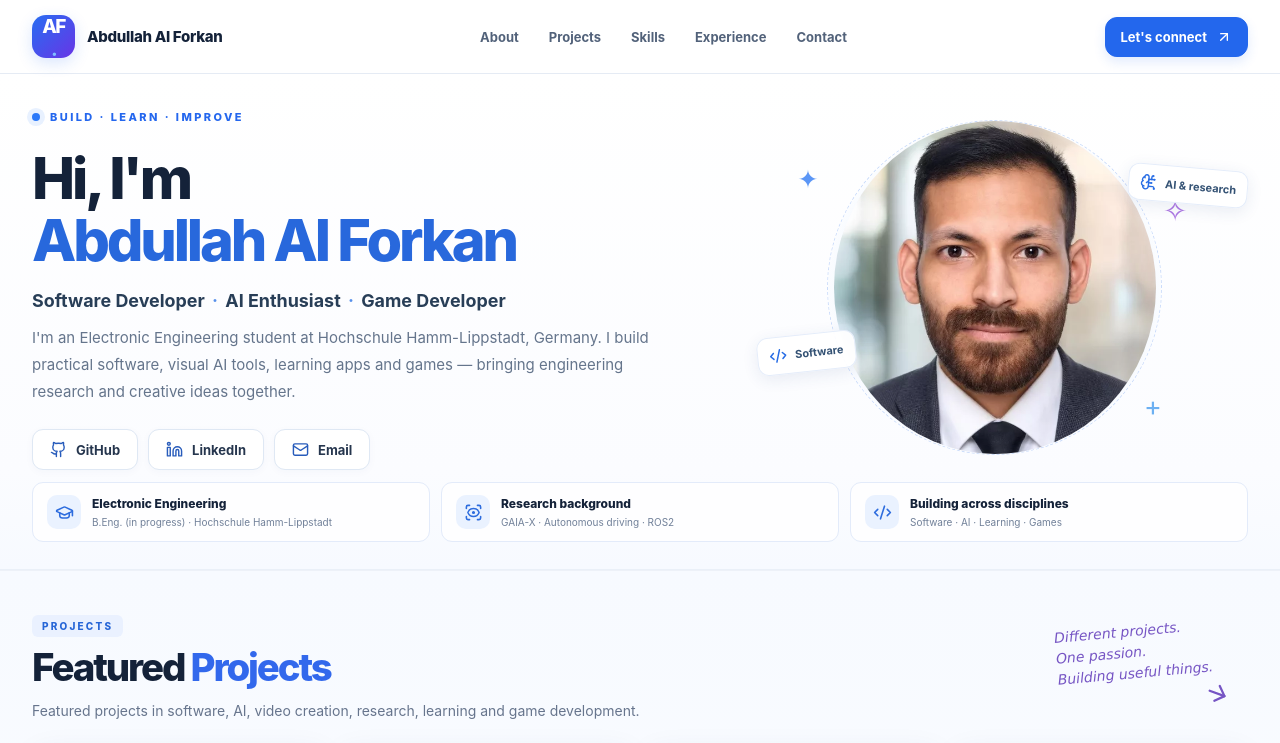
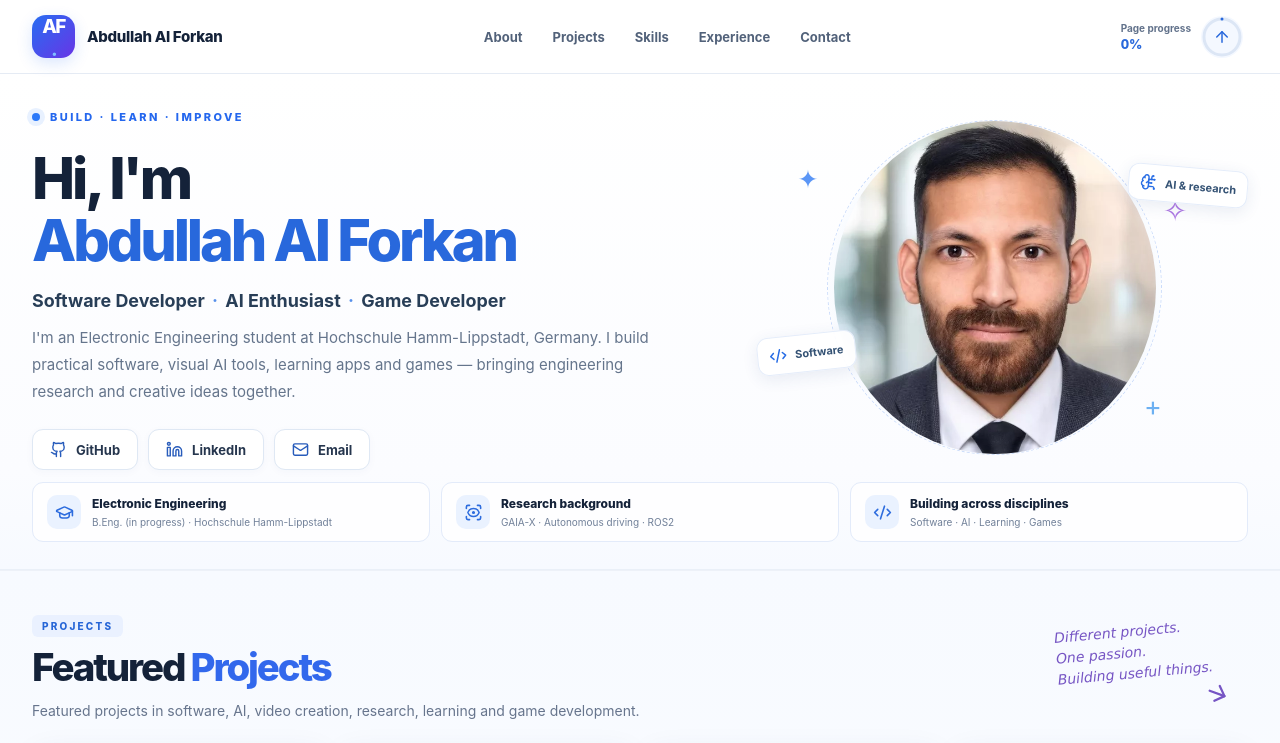
Before and after one commit to Forkan01/forkan-portfolio, a Next.js app: page / in a window 1280 px wide. Shown: the top 743 px of the page. Built offline with nearby package versions, Linux system fonts and the light colour scheme.

Commit message:
Replace header contact button with interactive scroll dial

```diff
--- a/app/globals.css
+++ b/app/globals.css
@@ -30,8 +30,6 @@ button, a { -webkit-tap-highlight-color: transparent; }
 .site-nav { display: flex; align-items: center; gap: 30px; }
 .site-nav a { font-size: 13px; font-weight: 650; color: #52627a; transition: color .2s; }
 .site-nav a:hover { color: var(--blue); }
-.nav-cta { display: inline-flex; align-items: center; gap: 9px; background: #2367ed; border: 1px solid #2367ed; border-radius: 12px; color: white; padding: 11px 15px; font-weight: 720; font-size: 13px; box-shadow: 0 5px 12px #2567ed22; }
-.nav-cta:hover { background: #1556d5; }
 .mobile-menu-button { display: none; border: 1px solid var(--stroke); border-radius: 10px; padding: 8px; color: var(--ink); background: white; cursor: pointer; }
 .hero { min-height: 420px; display: grid; grid-template-columns: minmax(0, 1.15fr) minmax(340px,.85fr); align-items: center; gap: 25px; padding-block: 38px 20px; position: relative; }
 .hero-copy { position: relative; z-index: 2; max-width: 760px; }
@@ -129,8 +127,8 @@ h2 em { font-style: normal; color: #3268ec; }
 .contact-section { background: linear-gradient(120deg,#ecf3ff,#faf5ff 75%); }.contact-inner { display: flex; align-items: center; justify-content: space-between; gap: 24px; }.contact-section p { color: #61728b; font-size: 13px; max-width: 700px; line-height: 1.65; }.contact-button { display: inline-flex; align-items: center; justify-content: center; gap: 9px; white-space: nowrap; color: white; background: #2065df; padding: 15px 19px; border-radius: 12px; font-size: 13px; font-weight: 800; box-shadow: 0 6px 15px #286fe629; }.contact-button:hover { background: #1452bc; }
 .site-footer { background: white; border-top: 1px solid var(--stroke); padding: 25px 0; }.footer-inner { display: flex; justify-content: space-between; align-items: center; gap: 18px; color: #7b8797; font-size: 12px; }.footer-inner strong { color: #1a2f4d; font-size: 17px; margin-right: 9px; }.footer-spark { color: #356fee; }.footer-inner div { display: flex; gap: 16px; color: #4d6b92; }.footer-inner div a:hover { color: #2367ed; }
 @media (max-width: 1150px) { .site-nav { gap: 17px; }.featured-grid, .more-grid, .skills-grid { grid-template-columns: repeat(2,minmax(0,1fr)); }.featured-card .project-art { height: 175px; }.more-heading { align-items: flex-start; flex-direction: column; }.filter-list { justify-content: flex-start; } }
-@media (max-width: 780px) { .site-header { height: 67px; }.site-container { width: min(100% - 36px,1390px); }.logo-name { display: none; }.site-nav { display: none; position: absolute; top: 66px; left: 0; right: 0; padding: 20px; background: white; border-bottom: 1px solid var(--stroke); box-shadow: 0 10px 30px #142c4b12; flex-direction: column; align-items: stretch; gap: 17px; }.site-nav.nav-open { display: flex; }.mobile-menu-button { display: inline-grid; }.nav-cta { margin-left: auto; padding: 10px 12px; }.hero { grid-template-columns: 1fr; padding-block: 42px 22px; gap: 2px; }.hero-copy { max-width: 100%; }.hero h1 { font-size: clamp(39px,7vw,62px); }.hero-visual { height: 290px; width: 100%; }.hero-photo-wrap { width: 258px; height: 265px; }.hero-photo { width: 258px; height: 265px; }.hero-orbit-outer { width: 260px; height: 260px; }.hero-orbit-inner { width: 235px; height: 235px; }.hero-visual:before { width: 280px; height: 280px; }.hero-sticker { font-size: 9px; }.sticker-one { left: 15%; }.sticker-two { right: 10%; }.heading-scribble { display: none; }.experience-grid { grid-template-columns: 1fr; }.section { padding-block: 36px; } }
-@media (max-width: 540px) { .site-container { width: calc(100% - 30px); }.nav-cta { font-size: 11px; }.hero h1 { font-size: clamp(36px,9.5vw,49px); }.hero-role { font-size: 14px; line-height: 1.6; }.hero-desc { font-size: 13px; }.hero-links a { padding: 10px 13px; }.hero-visual { margin-top: 10px; }.featured-grid,.more-grid,.skills-grid { grid-template-columns: 1fr; }.featured-card { padding: 16px; }.featured-card .project-art { height: 170px; }.section-heading h2 { font-size: 33px; }.more-grid { grid-template-columns: repeat(2,minmax(0,1fr)); gap: 9px; }.mini-card .project-art { height: 110px; }.mini-content { padding: 9px; }.mini-content h3 { font-size: 12px; }.mini-tags span { font-size: 8px; }.mini-links { gap: 5px; }.filter-list { overflow-x: auto; flex-wrap: nowrap; max-width: 100%; padding-bottom: 7px; justify-content: flex-start; }.filter-chip { white-space: nowrap; }.contact-inner { flex-direction: column; align-items: flex-start; }.contact-button { width: 100%; }.footer-inner { flex-direction: column; gap: 12px; text-align: center; } }
+@media (max-width: 780px) { .site-header { height: 67px; }.site-container { width: min(100% - 36px,1390px); }.logo-name { display: none; }.site-nav { display: none; position: absolute; top: 66px; left: 0; right: 0; padding: 20px; background: white; border-bottom: 1px solid var(--stroke); box-shadow: 0 10px 30px #142c4b12; flex-direction: column; align-items: stretch; gap: 17px; }.site-nav.nav-open { display: flex; }.mobile-menu-button { display: inline-grid; }.hero { grid-template-columns: 1fr; padding-block: 42px 22px; gap: 2px; }.hero-copy { max-width: 100%; }.hero h1 { font-size: clamp(39px,7vw,62px); }.hero-visual { height: 290px; width: 100%; }.hero-photo-wrap { width: 258px; height: 265px; }.hero-photo { width: 258px; height: 265px; }.hero-orbit-outer { width: 260px; height: 260px; }.hero-orbit-inner { width: 235px; height: 235px; }.hero-visual:before { width: 280px; height: 280px; }.hero-sticker { font-size: 9px; }.sticker-one { left: 15%; }.sticker-two { right: 10%; }.heading-scribble { display: none; }.experience-grid { grid-template-columns: 1fr; }.section { padding-block: 36px; } }
+@media (max-width: 540px) { .site-container { width: calc(100% - 30px); }.hero h1 { font-size: clamp(36px,9.5vw,49px); }.hero-role { font-size: 14px; line-height: 1.6; }.hero-desc { font-size: 13px; }.hero-links a { padding: 10px 13px; }.hero-visual { margin-top: 10px; }.featured-grid,.more-grid,.skills-grid { grid-template-columns: 1fr; }.featured-card { padding: 16px; }.featured-card .project-art { height: 170px; }.section-heading h2 { font-size: 33px; }.more-grid { grid-template-columns: repeat(2,minmax(0,1fr)); gap: 9px; }.mini-card .project-art { height: 110px; }.mini-content { padding: 9px; }.mini-content h3 { font-size: 12px; }.mini-tags span { font-size: 8px; }.mini-links { gap: 5px; }.filter-list { overflow-x: auto; flex-wrap: nowrap; max-width: 100%; padding-bottom: 7px; justify-content: flex-start; }.filter-chip { white-space: nowrap; }.contact-inner { flex-direction: column; align-items: flex-start; }.contact-button { width: 100%; }.footer-inner { flex-direction: column; gap: 12px; text-align: center; } }
 @media (prefers-reduced-motion: reduce) { html { scroll-behavior: auto; } *, *:before, *:after { transition-duration: .01ms !important; animation-duration: .01ms !important; } }
 
 
@@ -393,3 +391,44 @@ h2 em { font-style: normal; color: #3268ec; }
   .mini-content .mini-description { font-size: 10px; }
   .mini-tags { overflow-wrap: anywhere; }
 }
+
+
+/* Header scroll dial: isolated progress updates, with a keyboard-accessible return to top. */
+.scroll-dial {
+  display: inline-flex;
+  align-items: center;
+  justify-content: flex-end;
+  gap: 10px;
+  flex-shrink: 0;
+  min-height: 46px;
+  min-width: 136px;
+  padding: 3px 5px;
+  border: 0;
+  border-radius: 12px;
+  color: #142239;
+  background: transparent;
+  cursor: pointer;
+  text-align: left;
+}
+.scroll-dial:hover { background: #edf4ff; }
+.scroll-dial:hover .scroll-dial-ring { background: #fff; }
+.scroll-dial-label { display: flex; flex-direction: column; gap: 4px; }
+.scroll-dial-label small { font-size: 10px; line-height: 1.1; font-weight: 650; color: #62728b; white-space: nowrap; }
+.scroll-dial-value { font-size: 13px; line-height: 1; font-weight: 800; font-variant-numeric: tabular-nums; color: #2868dc; }
+.scroll-dial-ring { width: 42px; height: 42px; display: grid; place-items: center; position: relative; border-radius: 50%; background: #f4f8ff; }
+.scroll-dial-track, .scroll-dial-fill { fill: none; stroke-width: 3; }
+.scroll-dial-track { stroke: #dce6f5; }
+.scroll-dial-fill { stroke: #2868dc; stroke-linecap: round; transform: rotate(-90deg); transform-origin: 50% 50%; transition: stroke-dashoffset 120ms linear; }
+.scroll-dial-ring > svg:first-child { width: 100%; height: 100%; }
+.scroll-dial-arrow { position: absolute; inset: 0; margin: auto; color: #2868dc; }
+@media (max-width: 780px) {
+  .scroll-dial { margin-left: auto; min-width: 0; min-height: 44px; gap: 7px; }
+  .scroll-dial-label small { display: none; }
+  .scroll-dial-ring { width: 39px; height: 39px; }
+}
+@media (max-width: 360px) {
+  .header-inner { gap: 12px; }
+}
+@media (prefers-reduced-motion: reduce) {
+  .scroll-dial-fill { transition: none; }
+}
--- a/app/page.tsx
+++ b/app/page.tsx
@@ -1,6 +1,7 @@
 "use client";
 
 import { useEffect, useState } from "react";
+import ScrollProgress from "./scroll-progress";
 import {
   ArrowRight, ArrowUpRight, BrainCircuit, BriefcaseBusiness, Check,
   Code2, ExternalLink, FileText, Github,
@@ -299,7 +300,7 @@ export default function Home() {
           <nav id="primary-navigation" className={menuOpen ? "site-nav nav-open" : "site-nav"} aria-label="Main navigation">
             {navLinks.map(([label, href]) => <a key={href} href={href} onClick={() => setMenuOpen(false)}>{label}</a>)}
           </nav>
-          <a className="nav-cta" href="mailto:Abdullah-al.forkan@stud.hshl.de?subject=Portfolio%20inquiry">Let&apos;s connect <ArrowUpRight size={16}/></a>
+          <ScrollProgress />
           <button id="mobile-menu-toggle" className="mobile-menu-button" type="button" aria-controls="primary-navigation" aria-label={menuOpen ? "Close navigation" : "Open navigation"} aria-expanded={menuOpen} onClick={() => setMenuOpen(v => !v)}>{menuOpen ? <X size={23}/> : <Menu size={23}/>}</button>
         </div>
       </header>
--- /dev/null
+++ b/app/scroll-progress-utils.mjs
@@ -0,0 +1,6 @@
+/** @param {number} scrollTop @param {number} scrollHeight @param {number} clientHeight */
+export function getScrollProgress(scrollTop, scrollHeight, clientHeight) {
+  const distance = scrollHeight - clientHeight;
+  if (!Number.isFinite(distance) || !Number.isFinite(scrollTop) || distance <= 0) return 0;
+  return Math.round(Math.min(1, Math.max(0, scrollTop / distance)) * 100);
+}
--- /dev/null
+++ b/app/scroll-progress.tsx
@@ -0,0 +1,64 @@
+"use client";
+
+import { useEffect, useState } from "react";
+import { ArrowUp } from "lucide-react";
+import { getScrollProgress } from "./scroll-progress-utils.mjs";
+
+export default function ScrollProgress() {
+  const [progress, setProgress] = useState(0);
+
+  useEffect(() => {
+    let frame: number | null = null;
+
+    const update = () => {
+      frame = null;
+      const root = document.documentElement;
+      setProgress(getScrollProgress(root.scrollTop, root.scrollHeight, root.clientHeight));
+    };
+
+    const schedule = () => {
+      if (frame === null) frame = window.requestAnimationFrame(update);
+    };
+
+    update();
+    window.addEventListener("scroll", schedule, { passive: true });
+    window.addEventListener("resize", schedule);
+    // The gallery filters and late-loading assets can change page height.
+    const observer = typeof ResizeObserver === "undefined" ? null : new ResizeObserver(schedule);
+    observer?.observe(document.body);
+
+    return () => {
+      window.removeEventListener("scroll", schedule);
+      window.removeEventListener("resize", schedule);
+      observer?.disconnect();
+      if (frame !== null) window.cancelAnimationFrame(frame);
+    };
+  }, []);
+
+  function backToTop() {
+    const reducedMotion = window.matchMedia("(prefers-reduced-motion: reduce)").matches;
+    window.scrollTo({ top: 0, behavior: reducedMotion ? "instant" : "smooth" });
+  }
+
+  return (
+    <button
+      className="scroll-dial"
+      type="button"
+      onClick={backToTop}
+      aria-label={`Page progress: ${progress}%. Back to top`}
+      title="Back to top"
+    >
+      <span className="scroll-dial-label" aria-hidden="true">
+        <small>Page progress</small>
+        <span className="scroll-dial-value">{progress}%</span>
+      </span>
+      <span className="scroll-dial-ring" aria-hidden="true">
+        <svg viewBox="0 0 42 42" focusable="false">
+          <circle className="scroll-dial-track" cx="21" cy="21" r="18" />
+          <circle className="scroll-dial-fill" cx="21" cy="21" r="18" pathLength="100" strokeDasharray="100" strokeDashoffset={100 - progress} />
+        </svg>
+        <ArrowUp className="scroll-dial-arrow" size={18} />
+      </span>
+    </button>
+  );
+}
```
Also changed, not shown: app/scroll-progress-utils.d.mts (added), 1 other file (tests, documents, lock files or other folders).
